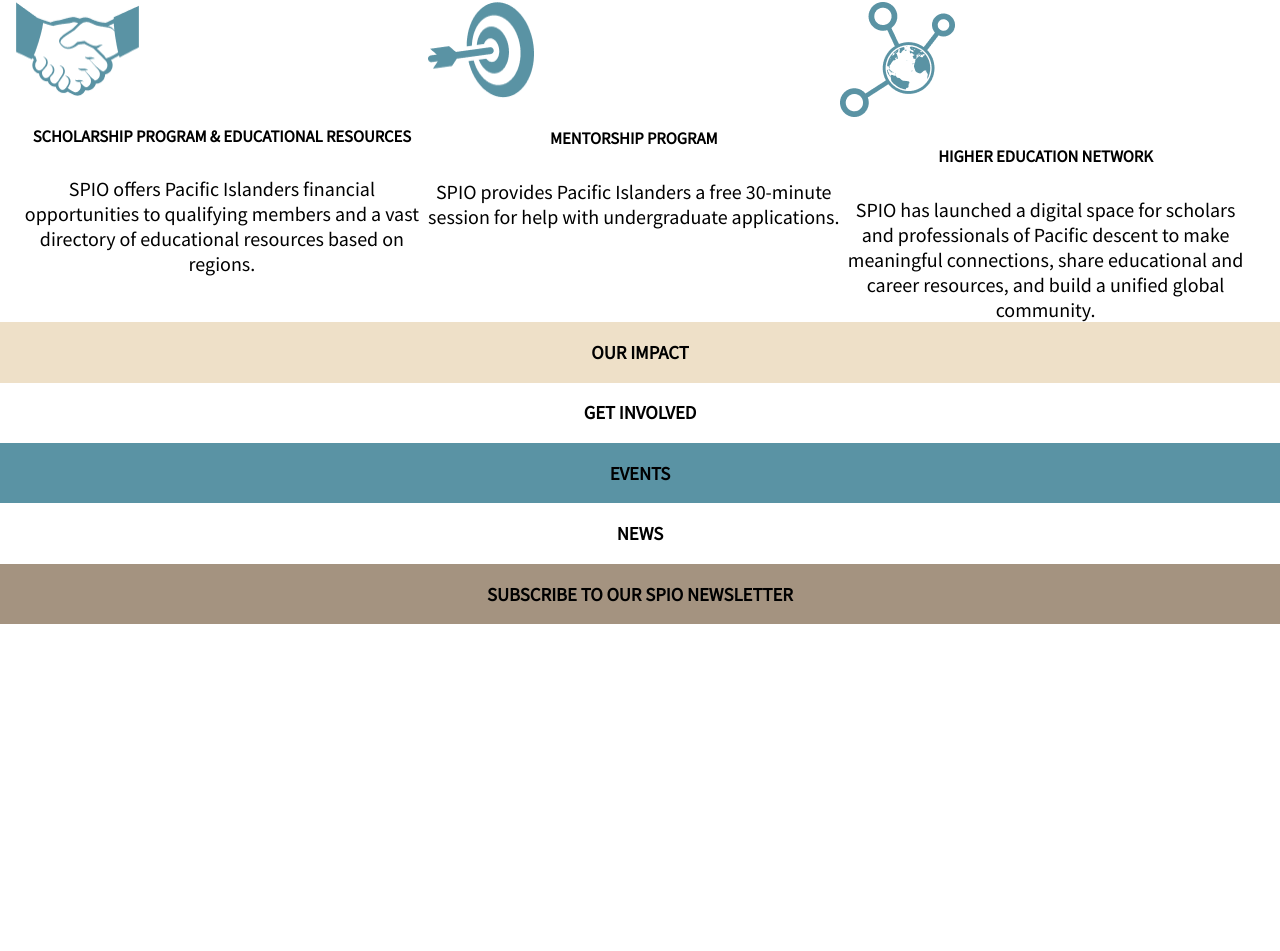
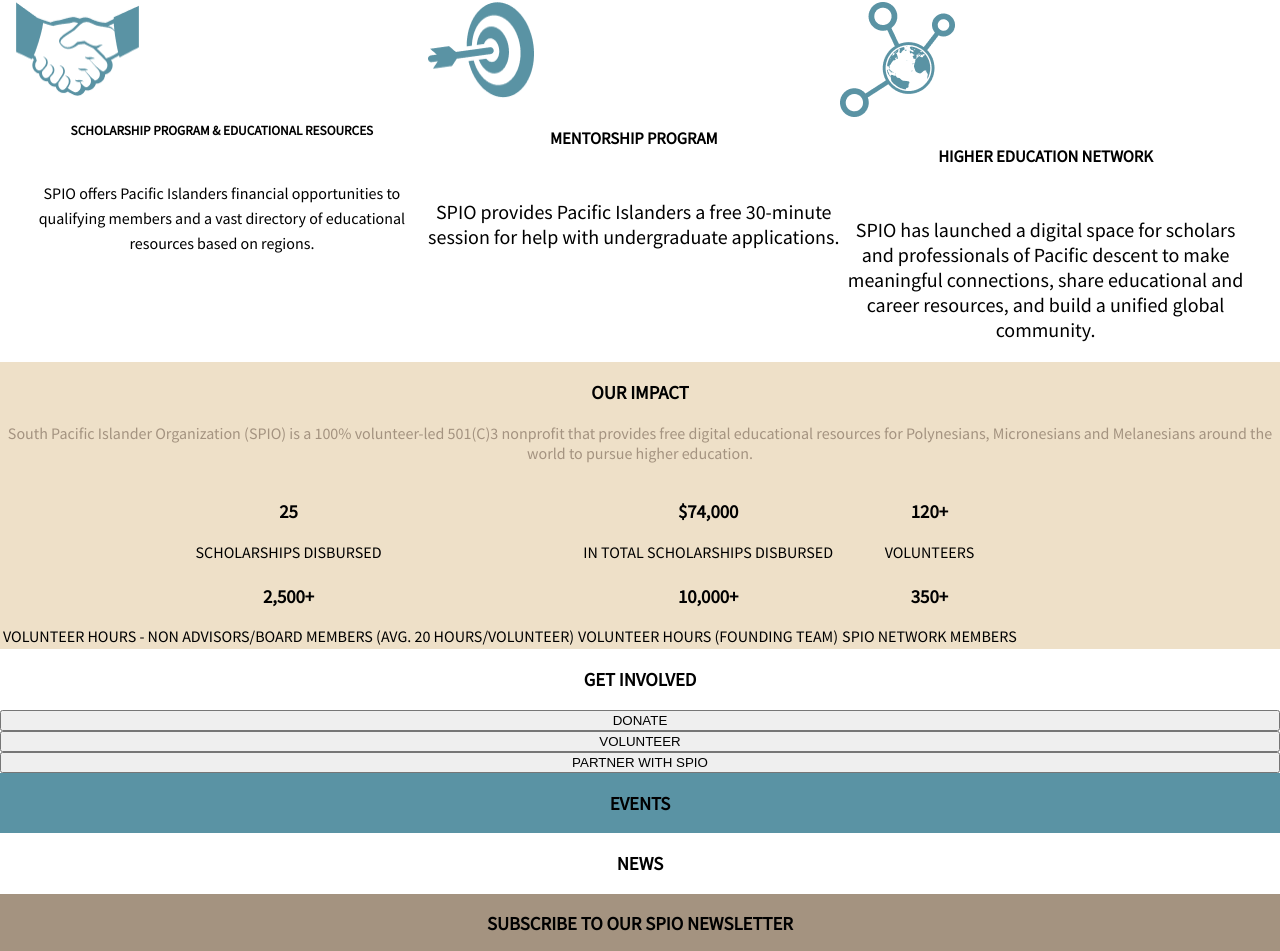
Before and after one commit to maikalangi/spioFromScratch, a React (Create React App) app: page / in a window 1280 px wide. Shown: the part 520-1471 px from the top of the page. Before the commit the page ends 1144 px from the top, so only its background shows below. Built offline with nearby package versions, Linux system fonts and the light colour scheme.

Commit message:
our impact additions

```diff
--- a/src/components/homepage.css
+++ b/src/components/homepage.css
@@ -40,7 +40,7 @@
     font-family: 'Source Sans Pro';
     font-style: normal;
     font-weight: 400;
-    font-size: 20px;
+    font-size: 2vh;
     line-height: 25px;
     text-align: center;
 }
@@ -87,6 +87,20 @@
     background: #EEE0C8;
 }
 
+#impact-div {
+    text-align: center;
+}
+
+#impact-div p {
+    color:#A49380;
+}
+
+#involved {
+    display: flex;
+    flex-direction: column;
+    text-align: center;
+}
+
 #events {
     background: #5A93A4;
 }
--- a/src/components/homepage.js
+++ b/src/components/homepage.js
@@ -18,7 +18,7 @@
                             src={leftVector}
                             alt="handshake" />
                         <h5>SCHOLARSHIP PROGRAM & EDUCATIONAL RESOURCES</h5>
-                        <span>SPIO offers Pacific Islanders financial opportunities to qualifying members and a vast directory of educational resources based on regions.</span>
+                        <p>SPIO offers Pacific Islanders financial opportunities to qualifying members and a vast directory of educational resources based on regions.</p>
                     </div>
                     <div id='center-div'>
                         <img
@@ -27,7 +27,7 @@
                             src={centerVector}
                             alt="bullseye" />
                         <h5>MENTORSHIP PROGRAM</h5>
-                        <span>SPIO provides Pacific Islanders a free 30-minute session for help with undergraduate applications.</span>
+                        <p>SPIO provides Pacific Islanders a free 30-minute session for help with undergraduate applications.</p>
                     </div>
                     <div id='right-div'>
                         <img
@@ -36,15 +36,53 @@
                             src={rightVector}
                             alt="network" />
                         <h5>HIGHER EDUCATION NETWORK</h5>
-                        <span>SPIO has launched a digital space for scholars and professionals of Pacific descent to make meaningful connections, share educational and career resources, and build a unified global community.</span>
+                        <p>SPIO has launched a digital space for scholars and professionals of Pacific descent to make meaningful connections, share educational and career resources, and build a unified global community.</p>
                     </div>
                 </div>
             </div>
             <div className='home-div' id='impact'>
-                <h3>OUR IMPACT</h3>
+                <div id='impact-div'>
+                    <h3>OUR IMPACT</h3>
+                    <p>
+                    South Pacific Islander Organization (SPIO) is a 100% volunteer-led 501(C)3 nonprofit that provides free digital educational resources for Polynesians, Micronesians and Melanesians around the world to pursue higher education.
+                    </p>
+                    <table>
+                        <tr>
+                            <td>
+                                <h3>25</h3>
+                                <span>SCHOLARSHIPS DISBURSED</span>
+                            </td>
+                            <td>
+                                <h3>$74,000</h3>
+                                <span>IN TOTAL SCHOLARSHIPS DISBURSED</span>
+                            </td>
+                            <td>
+                                <h3>120+</h3>
+                                <span>VOLUNTEERS</span>
+                            </td>
+                        </tr>
+                        <tr>
+                            <td>
+                                <h3>2,500+</h3>
+                                <span>VOLUNTEER HOURS - NON ADVISORS/BOARD MEMBERS (AVG. 20 HOURS/VOLUNTEER)</span>
+                            </td>
+                            <td>
+                                <h3>10,000+</h3>
+                                <span>VOLUNTEER HOURS (FOUNDING TEAM)</span>
+                            </td>
+                            <td>
+                                <h3>350+</h3>
+                                <span>SPIO NETWORK MEMBERS</span>
+                            </td>
+                        </tr>
+                    </table>
+                </div>
             </div>
             <div className='home-div' id='involved'>
                 <h3>GET INVOLVED</h3>
+                <button id='donate'>DONATE</button>
+                <button id='volunteer'>VOLUNTEER</button>
+                <button id='partner'>PARTNER WITH SPIO</button>
             </div>
             <div className='home-div' id='events'>
                 <h3>EVENTS</h3>
```
